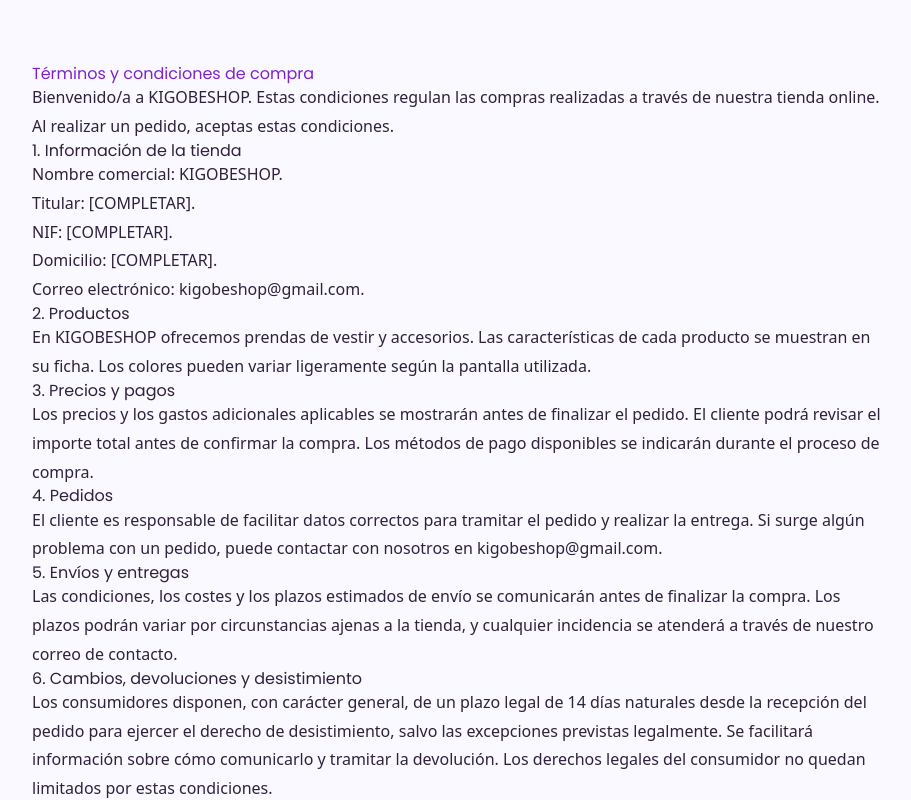
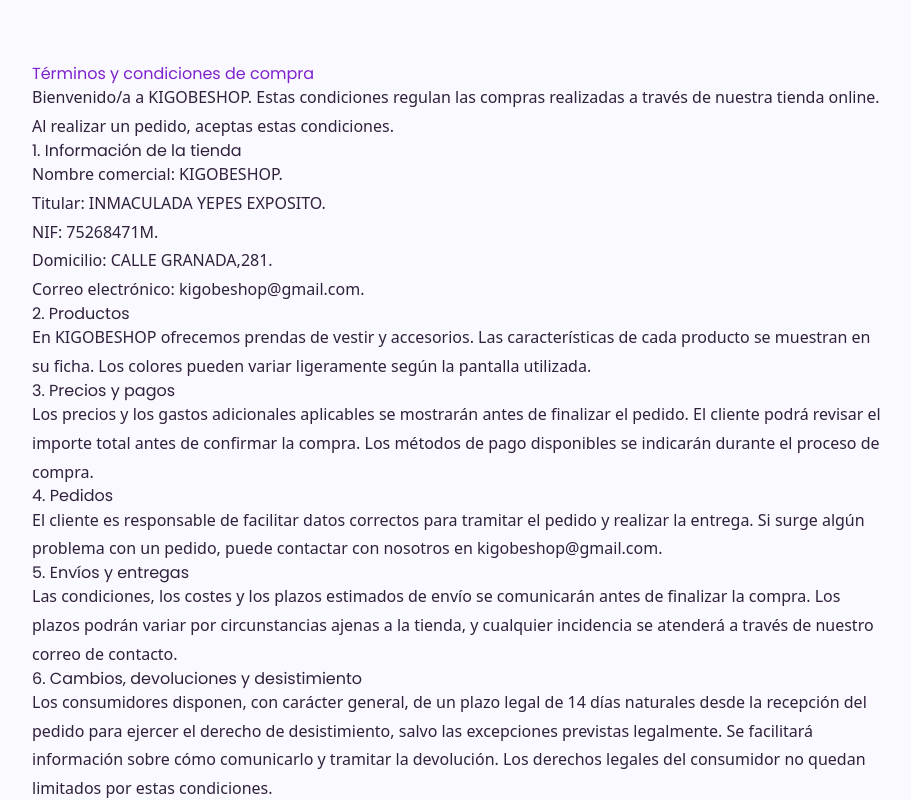
Before and after one commit to KIGOBESHOP/kigobeshop-, a Next.js app: page /terminos in a window 1280 px wide. Shown: the top 800 px of the page, without its empty margins (182-1093 px from the left). Built offline with nearby package versions, Linux system fonts and the light colour scheme.

Commit message:
Update store information in page.tsx

```diff
--- a/app/terminos/page.tsx
+++ b/app/terminos/page.tsx
@@ -23,11 +23,11 @@ export default function TerminosPage() {
       <p>
         Nombre comercial: KIGOBESHOP.
         <br />
-        Titular: [COMPLETAR].
+        Titular: INMACULADA YEPES EXPOSITO.
         <br />
-        NIF: [COMPLETAR].
+        NIF: 75268471M.
         <br />
-        Domicilio: [COMPLETAR].
+        Domicilio: CALLE GRANADA,281.
         <br />
         Correo electrónico: kigobeshop@gmail.com.
       </p>
```
